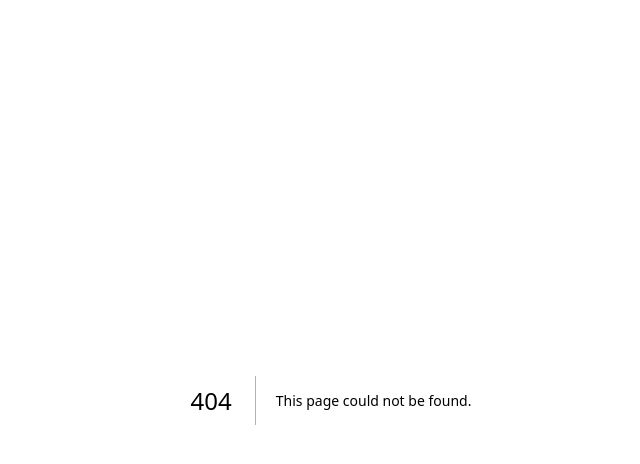
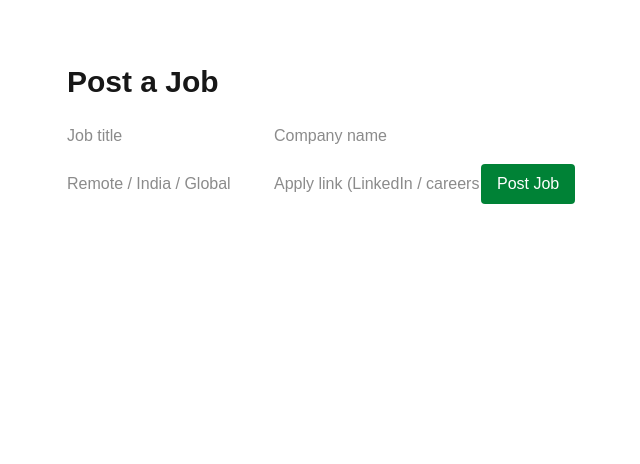
Before and after one commit to janhavi-28/greenremote-jobs, a Next.js app: page /post-job/post-job in a window 1280 px wide. Before the commit this address had no page. Shown: the top 464 px of the page, without its empty margins (309-949 px from the left). Built offline with nearby package versions, Linux system fonts and the light colour scheme.

Commit message:
Implement job posting form in PostJob component

```diff
--- /dev/null
+++ b/app/post-job/post-job/page.tsx
@@ -0,0 +1,74 @@
+"use client";
+
+import { useState } from "react";
+
+export default function PostJob() {
+  const [loading, setLoading] = useState(false);
+
+  async function handleSubmit(e: any) {
+    e.preventDefault();
+    setLoading(true);
+
+    const job = {
+      title: e.target.title.value,
+      company: e.target.company.value,
+      location: e.target.location.value,
+      apply_url: e.target.apply_url.value,
+      source: "manual",
+    };
+
+    await fetch("/api/add-job", {
+      method: "POST",
+      body: JSON.stringify(job),
+    });
+
+    setLoading(false);
+    alert("Job added successfully!");
+    e.target.reset();
+  }
+
+  return (
+    <main className="max-w-xl mx-auto px-6 py-16">
+      <h1 className="text-3xl font-bold mb-6">
+        Post a Job
+      </h1>
+
+      <form onSubmit={handleSubmit} className="space-y-4">
+        <input
+          name="title"
+          placeholder="Job title"
+          required
+          className="input"
+        />
+
+        <input
+          name="company"
+          placeholder="Company name"
+          required
+          className="input"
+        />
+
+        <input
+          name="location"
+          placeholder="Remote / India / Global"
+          required
+          className="input"
+        />
+
+        <input
+          name="apply_url"
+          placeholder="Apply link (LinkedIn / careers page)"
+          required
+          className="input"
+        />
+
+        <button
+          disabled={loading}
+          className="bg-green-700 text-white px-4 py-2 rounded"
+        >
+          {loading ? "Posting..." : "Post Job"}
+        </button>
+      </form>
+    </main>
+  );
+}
```
